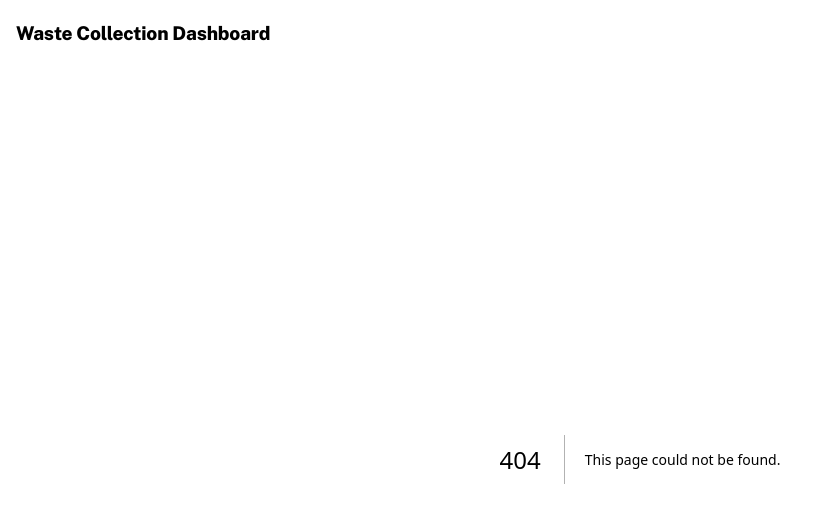
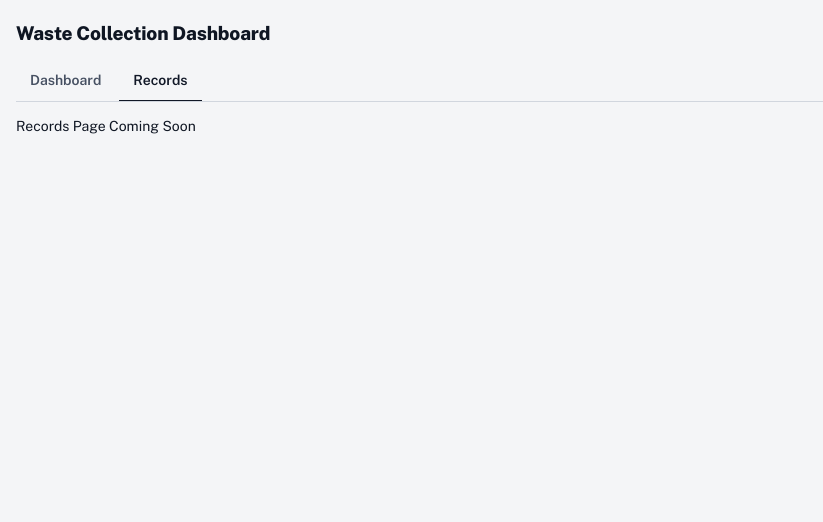
Before and after one commit to alexhart3/waste_dashboard, a Next.js app in the folder frontend/: page /records in a window 1280 px wide. Before the commit this address had no page. Shown: the top 522 px of the page, without its empty margins (0-823 px from the left). Built offline with nearby package versions, Linux system fonts and the light colour scheme.

Commit message:
created nav bar for dashboard and records pages

```diff
--- a/frontend/src/app/layout.tsx
+++ b/frontend/src/app/layout.tsx
@@ -2,6 +2,7 @@ import type { Metadata } from "next";
 import { Public_Sans, IBM_Plex_Mono } from "next/font/google";
 import "./globals.css";
 import Header from "@/components/Header";
+import Navbar from "@/components/Navbar";
 
 const publicSans = Public_Sans({
   subsets: ["latin"],
@@ -25,8 +26,11 @@ export default function RootLayout({ children }: LayoutProps<"/">) {
       lang="en"
       className={`${publicSans.variable} ${plexMono.variable}`}
     >
-      <Header />
-      <body className="min-h-full flex flex-col">{children}</body>
+      <body className="min-h-full flex flex-col">
+        <Header />
+        <Navbar />
+        {children}
+        </body>
     </html>
   );
 }
--- /dev/null
+++ b/frontend/src/app/records/page.tsx
@@ -0,0 +1,7 @@
+export default function RecordsPage() {
+    return (
+        <div>
+            <h1>Records Page Coming Soon</h1>
+        </div>
+    )
+}
--- /dev/null
+++ b/frontend/src/components/Navbar.tsx
@@ -0,0 +1,18 @@
+"use client";
+import Link from "next/link";
+import { usePathname } from "next/navigation";
+
+export default function Navbar() {
+    const path = usePathname();
+
+    return (
+        <nav className="nav">
+            <Link href="/" aria-current={path === "/" ? "page" : undefined}>
+                Dashboard
+            </Link>
+            <Link href="/records" aria-current={path === "/records" ? "page" : undefined}>
+                Records
+            </Link>
+        </nav>
+    )
+}
```
